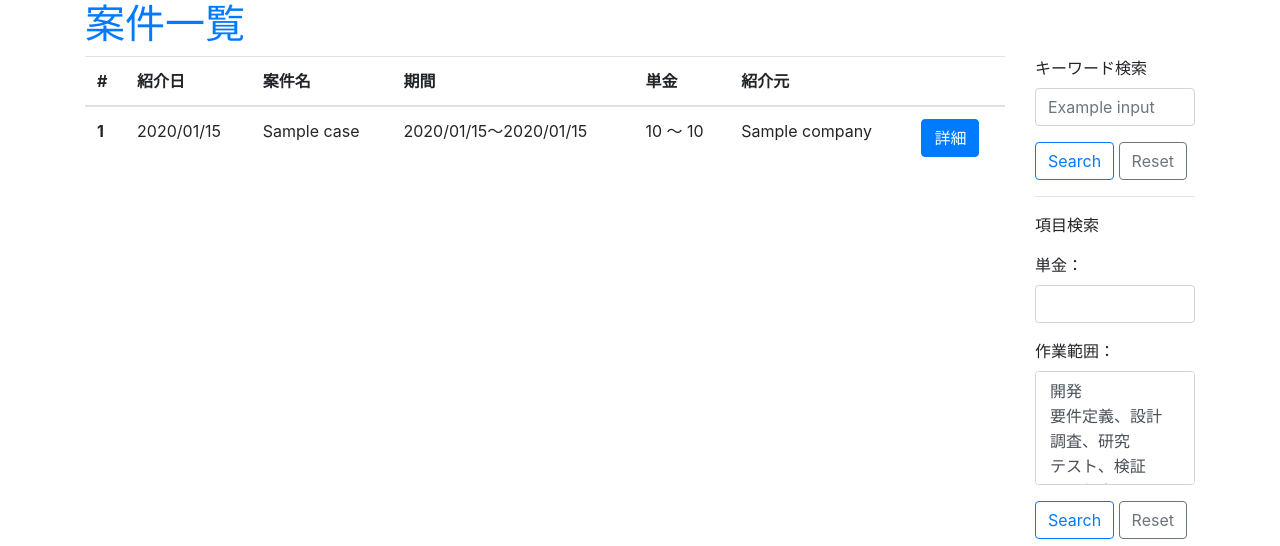
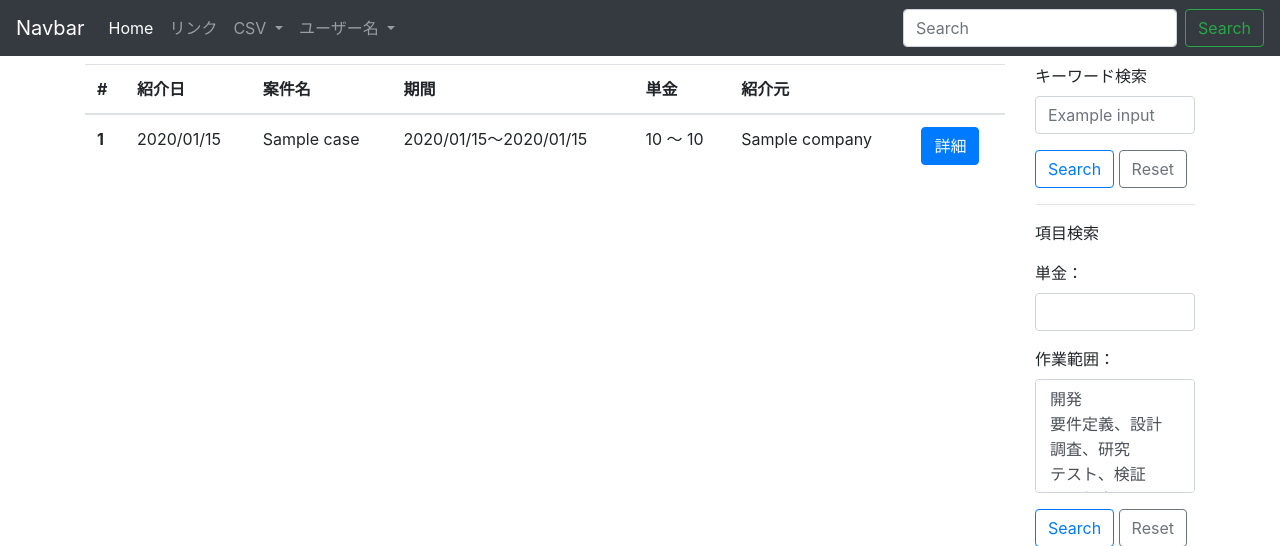
Before and after one commit to peijipe/project-management, a Django app: page / in a window 1280 px wide. Shown: the top 546 px of the page. Run offline with Django 3.2, Linux system fonts and the light colour scheme; a user stored in the database is signed in; tables that the repository leaves empty hold one stand-in row (values such as "Sample post"); some libraries are stand-ins or nearby versions.

Commit message:
edit dropdown

```diff
--- a/case/templates/case/base.html
+++ b/case/templates/case/base.html
@@ -13,6 +13,49 @@
     <title>案件管理</title>
   </head>
   <body>
+
+  <nav class="navbar navbar-expand-lg navbar-dark bg-dark">
+    <a class="navbar-brand" href="#">Navbar</a>
+    <button class="navbar-toggler" type="button" data-toggle="collapse" data-target="#navbarSupportedContent" aria-controls="navbarSupportedContent" aria-expanded="false" aria-label="Toggle navigation">
+      <span class="navbar-toggler-icon"></span>
+    </button>
+
+    <div class="collapse navbar-collapse" id="navbarSupportedContent">
+      <ul class="navbar-nav mr-auto">
+        <li class="nav-item active">
+          <a class="nav-link" href="#">Home <span class="sr-only">(current)</span></a>
+        </li>
+        <li class="nav-item">
+          <a class="nav-link" href="#">リンク</a>
+        </li>
+        <li class="nav-item dropdown">
+          <a class="nav-link dropdown-toggle" href="#" id="navbarDropdown2" role="button" data-toggle="dropdown" aria-haspopup="true" aria-expanded="false">
+            CSV
+          </a>
+          <div class="dropdown-menu" aria-labelledby="navbarDropdown">
+            <a class="dropdown-item" href="#">インポート</a>
+            <a class="dropdown-item" href="#">エクスポート</a>
+          </div>
+        </li>
+        <li class="nav-item dropdown">
+          <a class="nav-link dropdown-toggle" href="#" id="navbarDropdown" role="button" data-toggle="dropdown" aria-haspopup="true" aria-expanded="false">
+            ユーザー名
+          </a>
+          <div class="dropdown-menu" aria-labelledby="navbarDropdown">
+            <a class="dropdown-item" href="#">パスワード変更</a>
+            <a class="dropdown-item" href="#">ログアウト</a>
+            <div class="dropdown-divider"></div>
+            ユーザー名表示
+          </div>
+        </li>
+      </ul>
+      <form class="form-inline my-2 my-lg-0">
+        <input class="form-control mr-sm-2" type="search" placeholder="Search" name="keyword" aria-label="Search">
+        <button class="btn btn-outline-success my-2 my-sm-0" type="submit">Search</button>
+      </form>
+    </div>
+  </nav>
+
     {% block content%}
     {% endblock %}
     <!-- Optional JavaScript -->
--- a/case/templates/case/pj_detail.html
+++ b/case/templates/case/pj_detail.html
@@ -1,3 +1,5 @@
+<!--SPAにしたため不要か-->
+
 {% extends 'case/base.html' %}
 
 {% block content %}
--- a/case/templates/case/pj_list.html
+++ b/case/templates/case/pj_list.html
@@ -3,7 +3,8 @@
 {% block content %}
   <div class="container">
     <div>
-        <h1><a href="{% url 'case:pj_list' %}">案件一覧</a></h1>
+        <!--<h1><a href="{% url 'case:pj_list' %}">案件一覧</a></h1>-->
+        <h1></h1>
     </div>
       <div class="row">
         <div class="col-sm-10">
--- a/case/urls.py
+++ b/case/urls.py
@@ -5,5 +5,5 @@ from . import views
 app_name = 'case'
 urlpatterns = [
     path('', views.pj_list, name='pj_list'),
-    path('project/<int:pk>', views.pj_detail, name='pj_detail'),
+    path('project/<int:pk>', views.pj_detail, name='pj_detail'),  # SPAにしたため不要か
 ]
```
